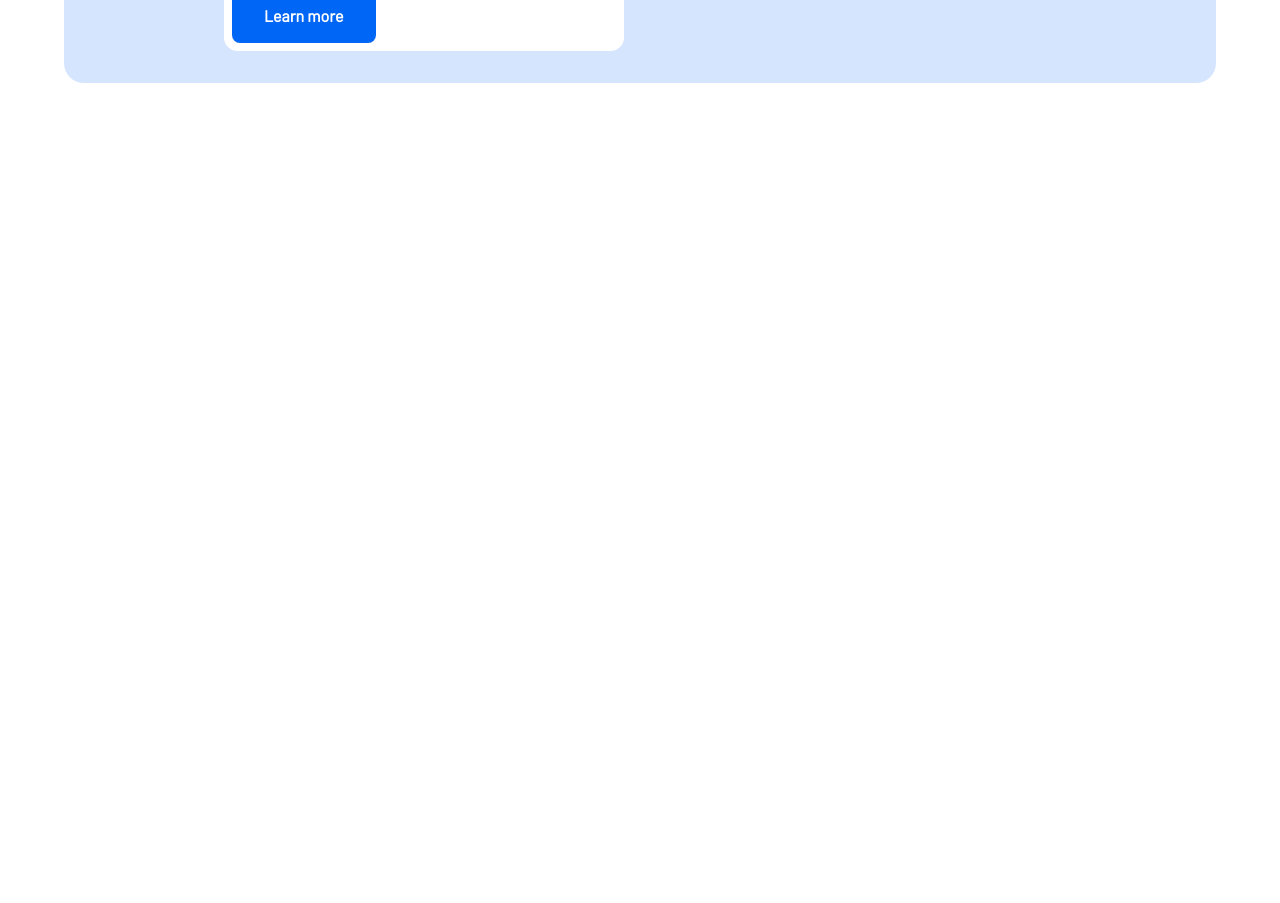
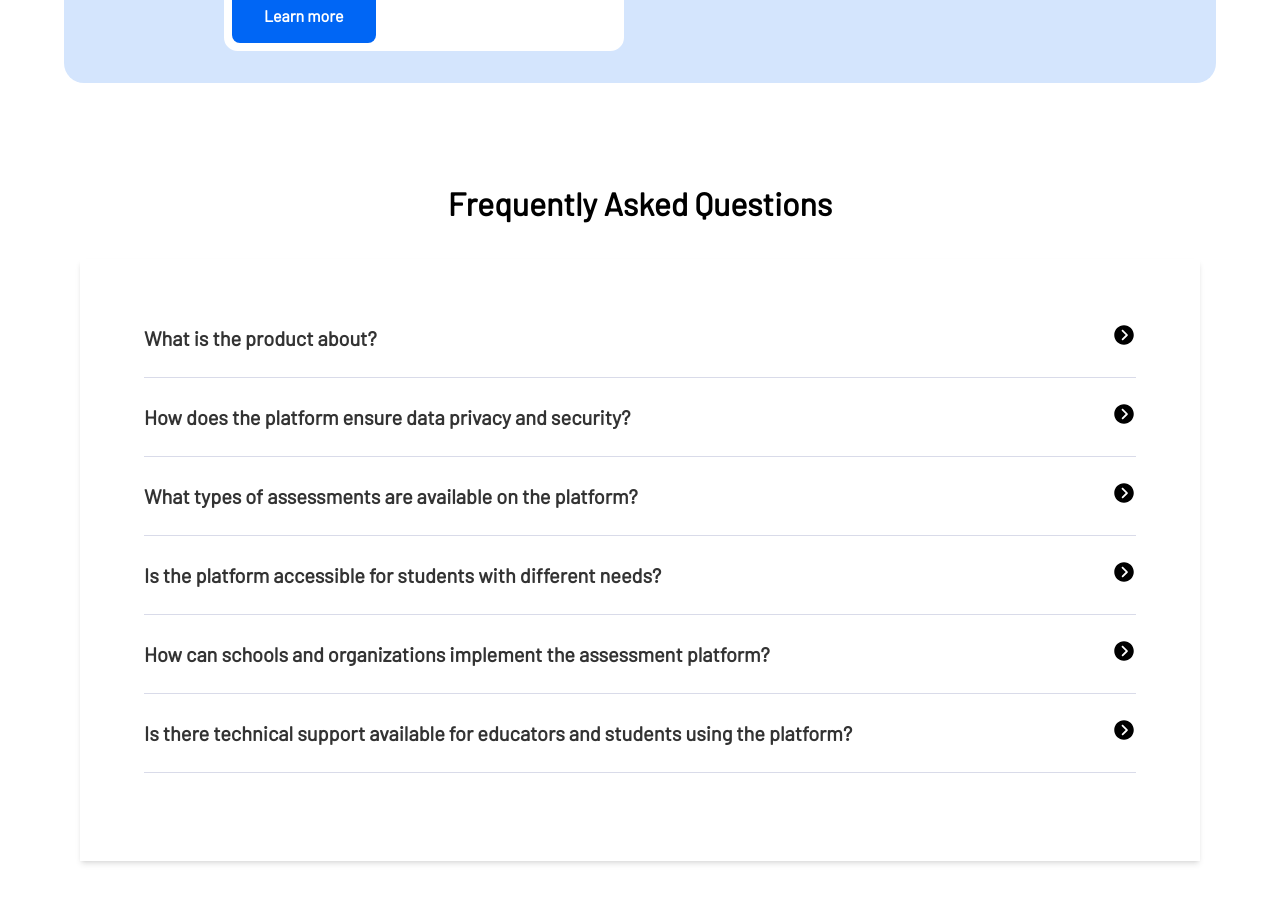
Before and after one commit to mr-jols/ability-assessement, a Next.js app: page / in a window 1280 px wide. Shown: the part 2624-3527 px from the top of the page. Before the commit the page ends 2755 px from the top, so only its background shows below. Built offline with nearby package versions, Linux system fonts and the light colour scheme.

Commit message:
ui: added faq

```diff
--- /dev/null
+++ b/hooks/useToggle.ts
@@ -0,0 +1,6 @@
+import { useState } from "react";
+
+export default function useToggle() {
+  const [toggle, handleToggle] = useState(false);
+  return [toggle, () => handleToggle(!toggle)] as const;
+}
--- a/package.json
+++ b/package.json
@@ -12,6 +12,7 @@
     "next": "14.2.2",
     "react": "^18",
     "react-dom": "^18",
+    "react-icons": "^5.1.0",
     "tailwind-merge": "^2.3.0"
   },
   "devDependencies": {
--- a/src/app/page.tsx
+++ b/src/app/page.tsx
@@ -1,4 +1,5 @@
 import Categories from "@/presentation/views/landing/category";
+import Faq from "@/presentation/views/landing/faq";
 import Introduction from "@/presentation/views/landing/introduction";
 import Perk from "@/presentation/views/landing/perk";
 import Header from "@/presentation/views/shared/header";
@@ -10,6 +11,7 @@ export default function Home() {
       <Introduction />
       <Perk />
       <Categories />
+      <Faq/>
     </div>
   );
 }
--- /dev/null
+++ b/src/presentation/views/landing/faq.tsx
@@ -0,0 +1,96 @@
+"use client"
+import { Fragment, useRef } from "react";
+import useToggle from "../../../../hooks/useToggle";
+import { IoIosArrowDroprightCircle } from "react-icons/io";
+
+interface FaqProps {
+  title: string;
+  content: string;
+}
+
+const content =
+  "The platform is designed to provide tailored assessments and tests for students with diverse learning needs and disabilities, enabling educators to understand individual challenges to inform treatment";
+const data: FaqProps[] = [
+  {
+    title: "What is the product about?",
+    content,
+  },
+  {
+    title: "How does the platform ensure data privacy and security?",
+    content,
+  },
+  {
+    title: "What types of assessments are available on the platform?",
+    content,
+  },
+  {
+    title: "Is the platform accessible for students with different needs?",
+    content,
+  },
+  {
+    title:
+      "How can schools and organizations implement the assessment platform?",
+    content,
+  },
+  {
+    title:
+      "Is there technical support available for educators and students using the platform?",
+    content,
+  },
+];
+
+export default function Faq() {
+  return (
+    <div className="givelayout py-[2rem] tab:py-[3rem]">
+            <h3 className="font-[900] text-[2rem] text-[#000000] mb-[2rem] text-center">Frequently Asked Questions</h3>
+        <div className="mx-auto max-w-[70rem] shadow-md p-[1rem] tab:p-[4rem]">
+
+      {data.map((item, index) => (
+        <Fragment key={index}>
+          <Accordion props={item} />
+        </Fragment>
+      ))}
+      </div>
+    </div>
+  );
+}
+
+function Accordion({ props }: { props: FaqProps }) {
+  const [toggle, handleToggle] = useToggle();
+  const panelRef = useRef<HTMLDivElement>(null);
+
+  return (
+    <div
+      className="cursor-pointer mb-[1.5rem] border-b-[1.5px] border-[#D9DBE9]"
+      onClick={() => handleToggle()}
+    >
+      <div className="flex gap-[1rem] justify-between ">
+        <h5 className="flex-[12] mb-[1.5rem] text-[#333333] font-[700] text-[1.25rem]">
+          {props.title}
+        </h5>
+        <div className="flex-1">
+          <IoIosArrowDroprightCircle
+            className={`ml-auto text-[1.5rem] ${
+              toggle ? "rotate-90" : ""
+            } transition-all`}
+          />
+        </div>
+      </div>
+      <div
+        className="overflow-hidden transition-[height] duration-[50] "
+        ref={panelRef}
+        style={
+          toggle ? { height: panelRef.current?.scrollHeight } : { height: 0 }
+        }
+      >
+        {typeof props.content == "string" ? (
+          <p className="pb-[1rem] text-[1rem] font-[600]">{props.content}</p>
+        ) : (
+          <div className="pb-[1rem] text-[1rem] font-[600]">
+            {props.content}
+          </div>
+        )}
+      </div>
+    </div>
+  );
+}
```
Also changed, not shown: src/presentation/views/landing/category.tsx (line endings or trailing spaces), 1 other file (tests, documents, lock files or other folders).
